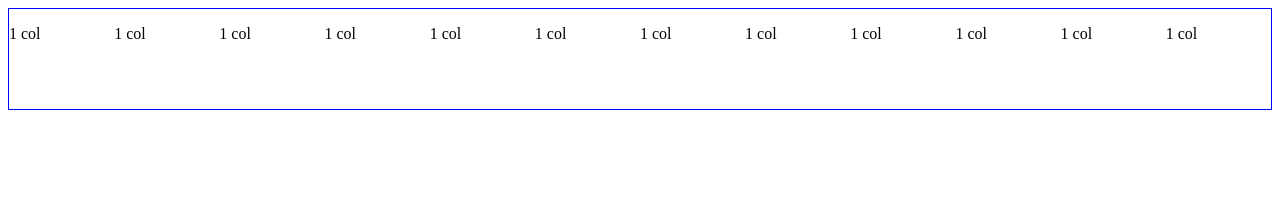
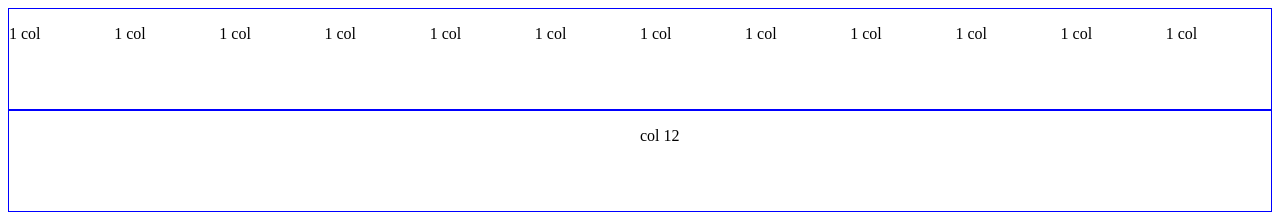
Before and after one commit to DamianoTrifone/html-css-12bool, a plain HTML site: page index.html in a window 1280 px wide. Drawn offline with Linux system fonts and the light colour scheme.

Commit message:
Seconda riga col

```diff
--- a/index.html
+++ b/index.html
@@ -24,5 +24,11 @@
         <div class="col-1"><p>1 col</p></div>
     </div>
 
+    <div class="container">
+        <div class="col-12">
+            <p class="col-offset-6">col 12</p>
+        </div>
+    </div>
+
 </body>
 </html>
```
